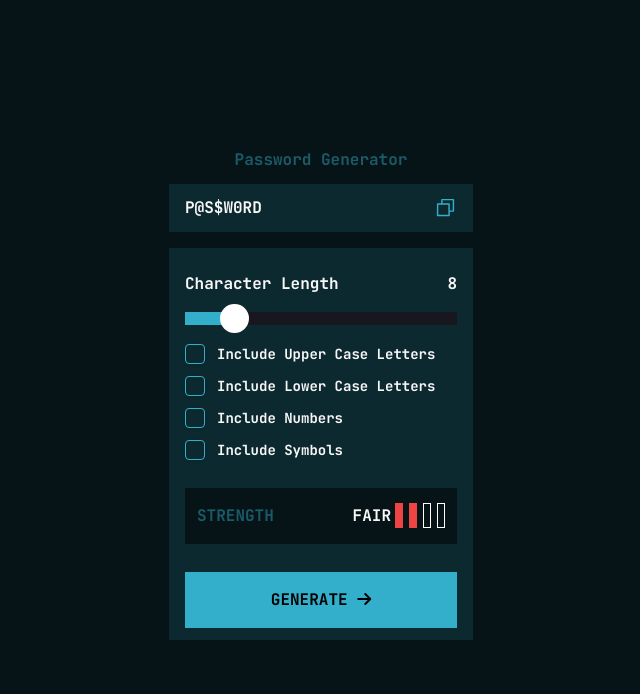
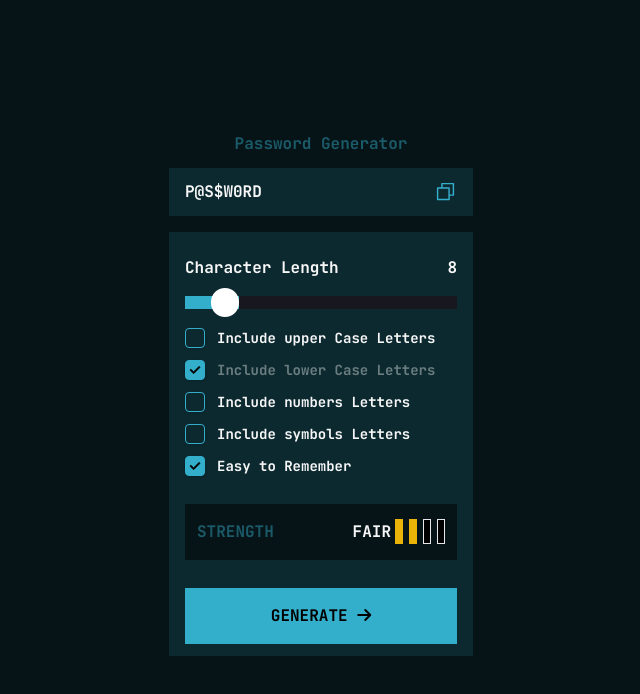
Before and after one commit to TreasureUzoma/Password-Generator, a React (Vite) app: page / in a window 1280 px wide. Shown: the top 694 px of the page, without its empty margins (319-959 px from the left). Built offline with nearby package versions, Linux system fonts and the light colour scheme.

Commit message:
feat: fixed little bigs, improved ux, added new features

```diff
--- a/src/components/MainContent.jsx
+++ b/src/components/MainContent.jsx
@@ -1,79 +1,24 @@
 import React, { useState } from "react";
 import CopySvg from "./CopySvg";
 import Check from "./Check";
-
-const easyWords = [
-    "apple",
-    "banana",
-    "orange",
-    "grape",
-    "melon",
-    "berry",
-    "kiwi",
-    "mouse",
-    "main",
-    "long",
-    "length",
-    "lemon",
-    "lime",
-    "main",
-    "brick",
-    "seed",
-    "type",
-    "earn",
-    "trick",
-    "each",
-    "when",
-    "purple",
-    "mango",
-    "peach",
-    "pear",
-    "plum",
-    "cherry",
-    "berry",
-    "avocado",
-    "fig",
-    "date",
-    "coconut",
-    "papaya",
-    "twitter",
-    "diamond",
-    "treasure",
-    "greedy",
-    "environment",
-    "saturn",
-    "kepler",
-    "white",
-    "optimist",
-    "college",
-    "larry",
-    "candy",
-    "strong",
-    "firefighter",
-    "crayon",
-    "cardboard",
-    "putin",
-    "korea",
-    "parrot",
-    "deer",
-    "heart",
-    "megabolt",
-    "megavolt",
-    "goliath",
-    "giant",
-    "picture",
-    "spanish",
-    "edge",
-    "broom",
-    "stick",
-    "write"
-];
-
-const symbols = "!@#$%^&*()_+";
-const numbers = "0123456789";
+import { generatePassword, evaluateStrength } from "./../main/passwordUtils"; // Import logic functions
 
 function MainContent() {
-    const handleRangeChange = e => {
+    const [checkedStates, setCheckedStates] = useState({
+        upperCase: false,
+        lowerCase: true, // Always true, can't be toggled
+        numbers: false,
+        symbols: false,
+        easyToRemember: true,
+    });
+    const [passwordLength, setPasswordLength] = useState(8);
+    const [password, setPassword] = useState("");
+    const [strength, setStrength] = useState(2); // 0: weak, 1: fair, 2: good, 3: strong
+    const [strengthMessage, setStrengthMessage] = useState("FAIR");
+
+    // Handle range slider change
+    const handleRangeChange = (e) => {
+        handleGeneratePassword ();
         const rangeValue = e.target.value;
         setPasswordLength(parseInt(rangeValue));
 
@@ -86,123 +31,42 @@ function MainContent() {
         rangeInput.style.backgroundSize = `${value}% 100%`;
     };
 
-    const [checkedStates, setCheckedStates] = useState({
-        upperCase: false,
-        lowerCase: false,
-        numbers: false,
-        symbols: false
-    });
-    const [passwordLength, setPasswordLength] = useState(8);
-    const [password, setPassword] = useState("");
-    const [strength, setStrength] = useState(2); // 0: weak, 1: fair, 2: good, 3: strong
-    const [strengthMessage, setStrengthMessage] = useState("FAIR");
-
-    const toggleCheckbox = type => {
-        setCheckedStates(prevState => ({
+    // Toggle checkbox state (only for the non-disabled ones)
+    const toggleCheckbox = (type) => {
+         handleGeneratePassword();
+        if (type !== "lowerCase") {
+            setCheckedStates((prevState) => ({
                 ...prevState,
-            [type]: !prevState[type]
+                [type]: !prevState[type],
             }));
-    };
-    const generatePassword = () => {
-        let generatedPassword = "";
-
-        // Add words from the list first
-        while (generatedPassword.length < passwordLength) {
-            const randomWord =
-                easyWords[Math.floor(Math.random() * easyWords.length)];
-            if (
-                generatedPassword.length + randomWord.length + 1 <=
-                passwordLength
-            ) {
-                generatedPassword +=
-                    (generatedPassword ? "-" : "") + randomWord;
-            } else {
-                break;
-            }
-        }
-
-        // Add extra characters if necessary to meet the length
-        let remainingLength = passwordLength - generatedPassword.length;
-        let extraChars = "";
-
-        if (checkedStates.upperCase) extraChars += "ABCDEFGHIJKLMNOPQRSTUVWXYZ";
-        if (checkedStates.lowerCase) extraChars += "abcdefghijklmnopqrstuvwxyz";
-        if (checkedStates.numbers) extraChars += numbers;
-        if (checkedStates.symbols) extraChars += symbols;
-
-        // If no character options are selected, fall back to lowercase letters
-        if (!extraChars) extraChars = "abcdefghijklmnopqrstuvwxyz";
-
-        for (let i = 0; i < remainingLength; i++) {
-            const randomChar =
-                extraChars[Math.floor(Math.random() * extraChars.length)];
-            generatedPassword += randomChar;
-        }
-
-        // Apply case mixing if both upper and lower are selected
-        if (checkedStates.upperCase && checkedStates.lowerCase) {
-            generatedPassword = generatedPassword
-                .split("")
-                .map(char =>
-                    Math.random() > 0.5
-                        ? char.toUpperCase()
-                        : char.toLowerCase()
-                )
-                .join("");
-        }
-
-        setPassword(generatedPassword);
-        evaluateStrength(generatedPassword);
-    };
-
-    const evaluateStrength = pwd => {
-        let score = 0;
-
-        if (pwd.length >= 8) score += 1; // Length check for 8 or more
-        if (/[A-Z]/.test(pwd)) score += 1; // Uppercase
-        if (/[a-z]/.test(pwd)) score += 1; // Lowercase
-        if (/[0-9]/.test(pwd)) score += 1; // Numbers
-        if (/[!@#$%^&*()_+]/.test(pwd)) score += 1; // Symbols
-
-        // Fine-tuned thresholds
-        if (pwd.length >= 12) score += 1; // Bonus for longer passwords
-
-        setStrength(score);
-
-        // Update message based on score
-        switch (score) {
-            case 1:
-            case 2:
-                setStrengthMessage("WEAK");
-                break;
-            case 3:
-                setStrengthMessage("FAIR");
-                break;
-            case 4:
-                setStrengthMessage("GOOD");
-                break;
-            case 5:
-            case 6:
-                setStrengthMessage("STRONG");
-                break;
-            default:
-                setStrengthMessage("WEAK");
         }
     };
 
-    const getStrengthClass = barNumber => {
+    // Generate password and evaluate its strength
+    const handleGeneratePassword = () => {
+        const newPassword = generatePassword(passwordLength, checkedStates);
+        const { score, strengthMessage } = evaluateStrength(newPassword);
+
+        setPassword(newPassword);
+        setStrength(score);
+        setStrengthMessage(strengthMessage);
+    };
+
+    // Determine the strength bar class
+    const getStrengthClass = (barNumber) => {
         if (strength >= barNumber) {
-            if (strength <= 2) {
+            if (strength < 2) {
                 return "bg-red-500 border-red-500"; // Weak
-            } else if (strength === 3) {
+            } else if (strength === 2 || strength === 3) {
                 return "bg-yellow-500 border-yellow-500"; // Fair
             } else if (strength === 4) {
-                return "bg-blue-500 border-blue-500"; // Good
+                return "bg-green-500 border-green-500"; // Good
             } else if (strength >= 5) {
                 return "bg-green-500 border-green-500"; // Strong
             }
-        } else {
-            return "bg-transparent border-white"; // Default for unfilled bars
+        }
+        else {
+            return "bg-black border-red"; // Default for unfilled bars
         }
     };
 
@@ -216,9 +80,7 @@ function MainContent() {
                     <div className="flex align-center justify-between bg-[#0c2930] py-3 px-4 w-[19rem]">
                         <span>{password || "P@S$W0RD"}</span>
                         <span
-                            onClick={() =>
-                                navigator.clipboard.writeText(password)
-                            }
+                            onClick={() => navigator.clipboard.writeText(password)}
                         >
                             <CopySvg />
                         </span>
@@ -233,22 +95,27 @@ function MainContent() {
                             type="range"
                             className="password__range"
                             min="6"
-                            max="20"
+                            max="25"
                             value={passwordLength}
                             onChange={handleRangeChange}
                         />
 
-                        {/* Custom Checkbox */}
-                        <div className="flex mt-3 items-center">
+                        {/* Custom Checkboxes */}
+                        {["upperCase", "lowerCase", "numbers", "symbols", "easyToRemember"].map(
+                            (key) => (
+                                <div className="flex mt-3 items-center" key={key}>
                                     <div
-                                onClick={() => toggleCheckbox("upperCase")}
+                                        onClick={() => toggleCheckbox(key)}
                                         className={`flex items-center cursor-pointer relative h-5 w-5 border border-[#34afcb] rounded shadow hover:shadow-md ${
-                                    checkedStates.upperCase
+                                            checkedStates[key]
                                                 ? "bg-[#34afcb]"
-                                        : ""
+                                                : (key === "lowerCase" ? "bg-[#1a4f56]" : "")
                                         }`}
+                                        style={{
+                                            cursor: key === "lowerCase" ? "not-allowed" : "pointer",
+                                        }}
                                     >
-                                {checkedStates.upperCase && (
+                                        {checkedStates[key] && (
                                             <span className="absolute text-white top-1/2 left-1/2 transform -translate-x-1/2 -translate-y-1/2">
                                                 <Check />
                                             </span>
@@ -256,76 +123,20 @@ function MainContent() {
                                     </div>
                                     <label
                                         className="cursor-pointer ml-3 text-sm"
-                                onClick={() => toggleCheckbox("upperCase")}
+                                        onClick={() => toggleCheckbox(key)}
+                                        style={{
+                                            color: key === "lowerCase" ? "#6b7d7f" : "inherit", // Slightly darker color for disabled
+                                        }}
                                     >
-                                Include Upper Case Letters
+                                        {key === "easyToRemember"
+                                            ? "Easy to Remember"
+                                            : `Include ${key
+                                                  .replace(/([A-Z])/g, " $1")
+                                                  .trim()} Letters`}
                                     </label>
                                 </div>
-
-                        <div className="flex mt-3 items-center">
-                            <div
-                                onClick={() => toggleCheckbox("lowerCase")}
-                                className={`flex items-center cursor-pointer relative h-5 w-5 border border-[#34afcb] rounded shadow hover:shadow-md ${
-                                    checkedStates.lowerCase
-                                        ? "bg-[#34afcb]"
-                                        : ""
-                                }`}
-                            >
-                                {checkedStates.lowerCase && (
-                                    <span className="absolute text-white top-1/2 left-1/2 transform -translate-x-1/2 -translate-y-1/2">
-                                        <Check />
-                                    </span>
+                            )
                         )}
-                            </div>
-                            <label
-                                className="cursor-pointer ml-3 text-sm"
-                                onClick={() => toggleCheckbox("lowerCase")}
-                            >
-                                Include Lower Case Letters
-                            </label>
-                        </div>
-
-                        <div className="flex mt-3 items-center">
-                            <div
-                                onClick={() => toggleCheckbox("numbers")}
-                                className={`flex items-center cursor-pointer relative h-5 w-5 border border-[#34afcb] rounded shadow hover:shadow-md ${
-                                    checkedStates.numbers ? "bg-[#34afcb]" : ""
-                                }`}
-                            >
-                                {checkedStates.numbers && (
-                                    <span className="absolute text-white top-1/2 left-1/2 transform -translate-x-1/2 -translate-y-1/2">
-                                        <Check />
-                                    </span>
-                                )}
-                            </div>
-                            <label
-                                className="cursor-pointer ml-3 text-sm"
-                                onClick={() => toggleCheckbox("numbers")}
-                            >
-                                Include Numbers
-                            </label>
-                        </div>
-
-                        <div className="flex mt-3 items-center">
-                            <div
-                                onClick={() => toggleCheckbox("symbols")}
-                                className={`flex items-center cursor-pointer relative h-5 w-5 border border-[#34afcb] rounded shadow hover:shadow-md ${
-                                    checkedStates.symbols ? "bg-[#34afcb]" : ""
-                                }`}
-                            >
-                                {checkedStates.symbols && (
-                                    <span className="absolute text-white top-1/2 left-1/2 transform -translate-x-1/2 -translate-y-1/2">
-                                        <Check />
-                                    </span>
-                                )}
-                            </div>
-                            <label
-                                className="cursor-pointer ml-3 text-sm"
-                                onClick={() => toggleCheckbox("symbols")}
-                            >
-                                Include Symbols
-                            </label>
-                        </div>
 
                         <div className="flex align-center bg-[#061417] py-4 px-3 justify-between my-7">
                             <span className="text-[#1b5a68]">STRENGTH</span>
@@ -355,7 +166,7 @@ function MainContent() {
                         </div>
                         <button
                             className="bg-[#34afcb] text-black w-full font-bold py-4"
-                            onClick={generatePassword}
+                            onClick={handleGeneratePassword}
                         >
                             <span>GENERATE </span>
                             <i className="fa fa-arrow-right"></i>
@@ -368,6 +179,3 @@ function MainContent() {
 }
 
 export default MainContent;
-/*
-thanks to chatgpt, if not, how would i debug 😅
-*/
--- /dev/null
+++ b/src/main/easyWords.json
@@ -0,0 +1,116 @@
+{
+  "easyWords": [
+    "apple",
+    "banana",
+    "orange",
+    "grape",
+    "melon",
+    "berry",
+    "kiwi",
+    "mouse",
+    "main",
+    "long",
+    "length",
+    "lemon",
+    "lime",
+    "main",
+    "brick",
+    "seed",
+    "type",
+    "earn",
+    "trick",
+    "each",
+    "when",
+    "purple",
+    "mango",
+    "peach",
+    "pear",
+    "plum",
+    "cherry",
+    "berry",
+    "avocado",
+    "fig",
+    "date",
+    "coconut",
+    "papaya",
+    "twitter",
+    "diamond",
+    "treasure",
+    "greedy",
+    "environment",
+    "saturn",
+    "kepler",
+    "white",
+    "optimist",
+    "college",
+    "larry",
+    "candy",
+    "strong",
+    "firefighter",
+    "crayon",
+    "cardboard",
+    "putin",
+    "korea",
+    "parrot",
+    "deer",
+    "book",
+    "worm",
+
+    "heart",
+    "megabolt",
+    "megavolt",
+    "goliath",
+    "giant",
+    "picture",
+    "spanish",
+    "elephant",
+    "bitcoin",
+    "crypt",
+    "pay",
+    "palm",
+    "code",
+    "movie",
+    "follow",
+    "rain",
+    "rake",
+    "sick",
+    "plasma",
+    "matter",
+    "figure",
+    "action",
+    "chair",
+    "drake",
+    "brown",
+    "gray",
+    "tube",
+    "trans",
+    "domino",
+    "oil",
+    "diddy",
+    "lambo",
+    "cotton",
+    "curtain",
+    "tooth",
+    "edge",
+    "broom",
+    "fan",
+    "rice",
+    "dream",
+    "dare",
+    "deen",
+    "black",
+    "skibidi",
+    "rizz",
+    "rot",
+    "rain",
+    "reap",
+    "rip",
+    "united",
+    "tech",
+    "coffee",
+    "java",
+    "mini",
+    "stick",
+    "write"
+  ]
+}
--- /dev/null
+++ b/src/main/passwordUtils.js
@@ -0,0 +1,92 @@
+import easyWordsData from "./easyWords.json";
+
+const symbols = "!@#$%^&*()_+";
+const numbers = "0123456789";
+
+export const evaluateStrength = pwd => {
+    let score = 1; // score must be 1 or above
+
+    if (pwd.length >= 8) score += 1;
+    if (/[A-Z]/.test(pwd)) score += 1;
+    if (pwd.isEasyToRemember === false) score += 1;
+    if (/[0-9]/.test(pwd)) score += 1;
+    if (/[!@#$%^&*()_+]/.test(pwd)) score += 1;
+    if (pwd.length >= 12) score += 1;
+
+    let strengthMessage = "WEAK";
+    switch (score) {
+        case 0:
+            strengthMessage = "WEAK";
+            break;
+        case 1:
+            strengthMessage = "WEAK";
+            break;
+        case 2:
+            strengthMessage = "FAIR";
+            break;
+        case 3:
+            strengthMessage = "FAIR";
+            break;
+        case 4:
+            strengthMessage = "STRONG";
+            break;
+        default:
+            strengthMessage = "STRONG";
+            break;
+    }
+
+    return { score, strengthMessage };
+};
+
+export const generatePassword = (
+    passwordLength,
+    checkedStates,
+    isEasyToRemember = checkedStates.easyToRemember
+) => {
+    let generatedPassword = "";
+
+    if (isEasyToRemember) {
+        while (generatedPassword.length < passwordLength) {
+            const randomWord =
+                easyWordsData.easyWords[
+                    Math.floor(Math.random() * easyWordsData.easyWords.length)
+                ];
+            if (
+                generatedPassword.length + randomWord.length + 1 <=
+                passwordLength
+            ) {
+                generatedPassword +=
+                    (generatedPassword ? "-" : "") + randomWord;
+            } else {
+                break;
+            }
+        }
+    }
+
+    let remainingLength = passwordLength - generatedPassword.length;
+    let extraChars = "";
+
+    if (checkedStates.upperCase) extraChars += "ABCDEFGHIJKLMNOPQRSTUVWXYZ";
+    if (checkedStates.lowerCase) extraChars += "abcdefghijklmnopqrstuvwxyz";
+    if (checkedStates.numbers) extraChars += numbers;
+    if (checkedStates.symbols) extraChars += symbols;
+
+    if (!extraChars) extraChars = "abcdefghijklmnopqrstuvwxyz";
+
+    for (let i = 0; i < remainingLength; i++) {
+        const randomChar =
+            extraChars[Math.floor(Math.random() * extraChars.length)];
+        generatedPassword += randomChar;
+    }
+
+    if (checkedStates.upperCase && checkedStates.lowerCase) {
+        generatedPassword = generatedPassword
+            .split("")
+            .map(char =>
+                Math.random() > 0.5 ? char.toUpperCase() : char.toLowerCase()
+            )
+            .join("");
+    }
+
+    return generatedPassword;
+};
```
Lines whose indentation alone changed are shown as unchanged.
